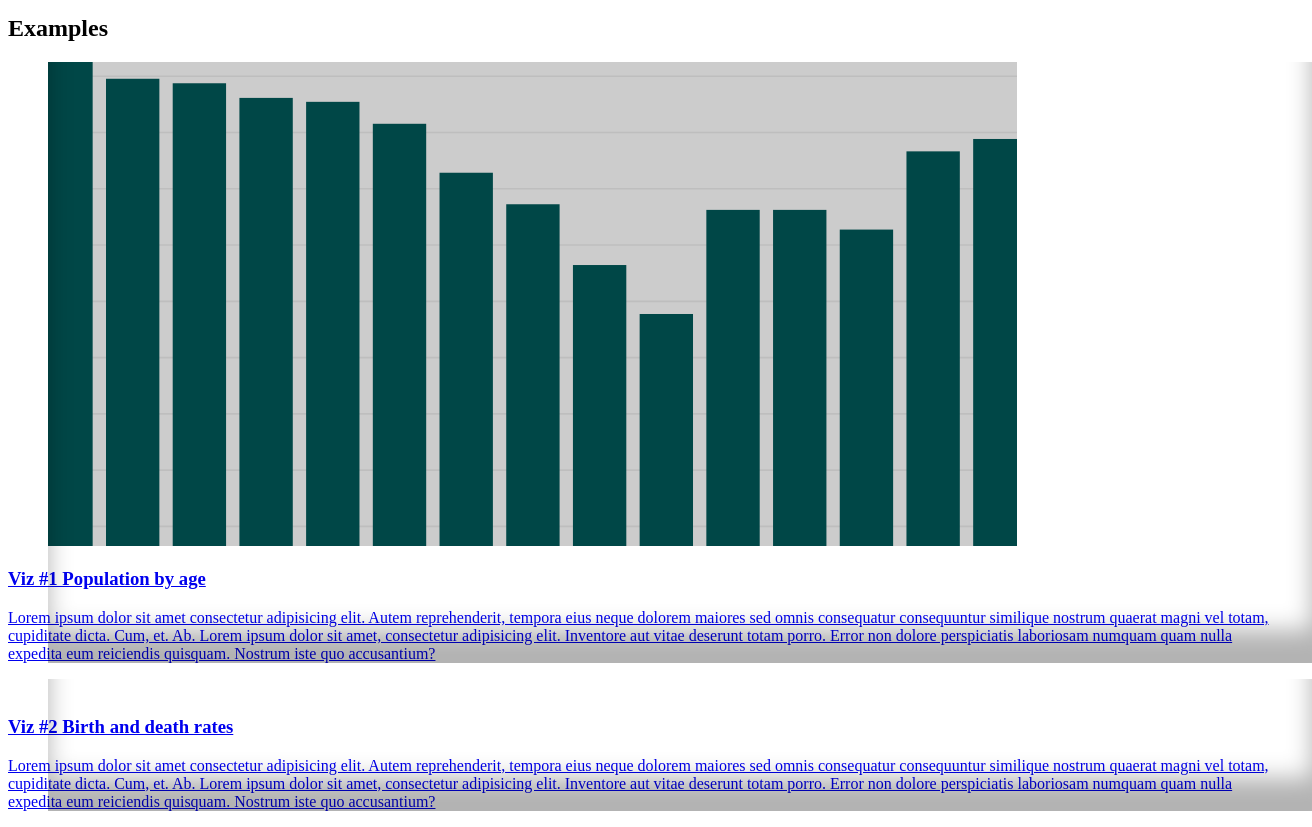
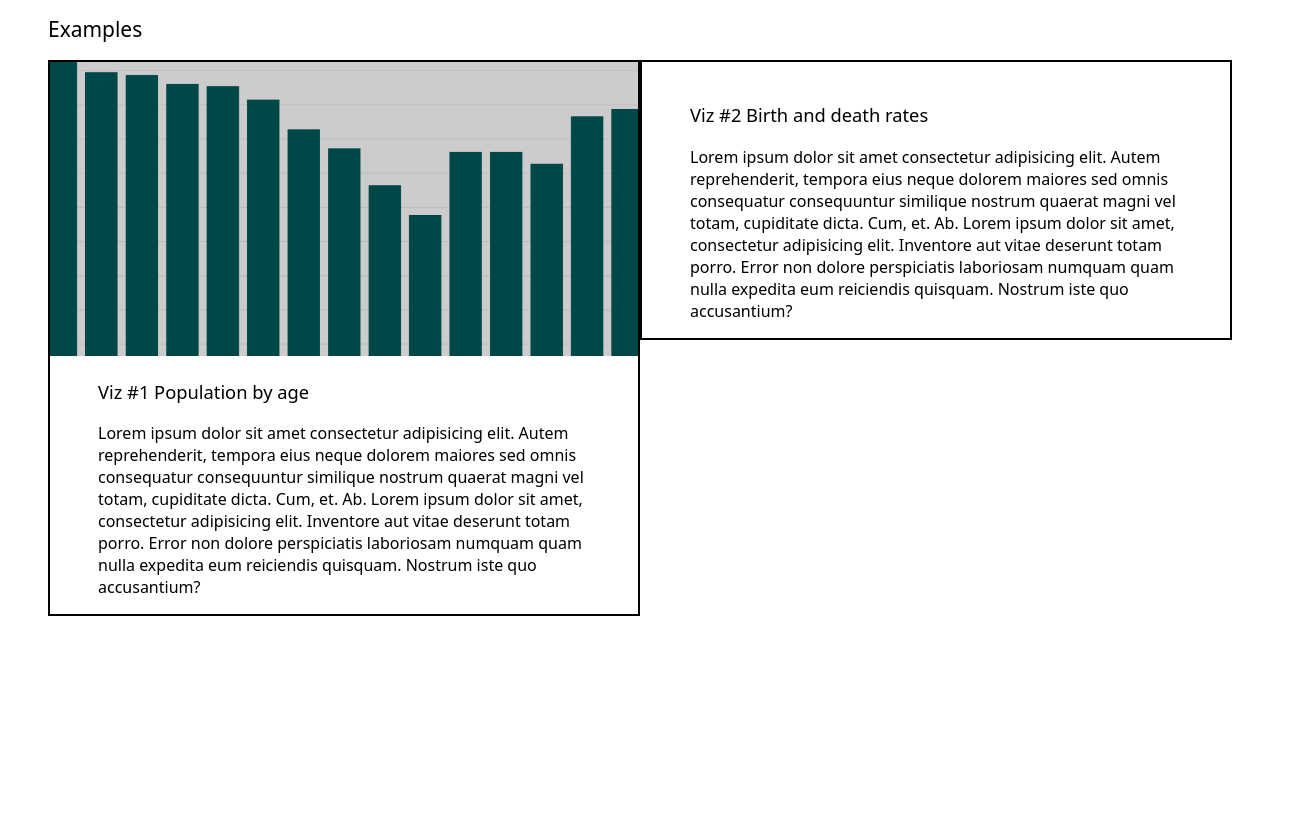
Before and after one commit to Anne-Victoria/Accessible-Data-Viz-Prototype, a website built with Vite: page index.html in a window 1280 px wide. Shown: the part 90-917 px from the top of the page, 1312 px wide, since content can reach past the window. After the commit the page ends 800 px from the top, so only its background shows below. Built offline with nearby package versions, Linux system fonts and the light colour scheme.

Commit message:
Fix start page design

```diff
--- a/index.css
+++ b/index.css
@@ -1,24 +1,47 @@
-:root {
-  --primary-color: #cfeebb;
+.background-primary {
+  background-color: var(--primary-color);
 }
 
-.background-primary {
-  background-color: var(--primary-color);
+.card {
+  margin-left: calc(-1 * var(--margin-small));
+  margin-right: calc(-1 * var(--margin-small));
+  margin-bottom: var(--margin-small);
+}
+
+.card * {
+  color: var(--text-color);
+  text-decoration: none;
+}
+
+@media all and (min-width: 550px) {
+  .card {
+    margin-left: 0;
+    margin-right: 0;
+  }
 }
 
 .clickeable-card {
   display: block;
   position: relative;
   transition: all 0.3s ease-out;
+  border-top: 2px solid var(--text-color);
+  border-bottom: 2px solid var(--text-color);
+  background-color: var(--bg-color);
+}
+
+@media all and (min-width: 550px) {
+  .clickeable-card {
+    border: 2px solid var(--text-color);
+  }
 }
 
 .clickeable-card:hover {
-  transform: translate(0, -0.5rem);
-  box-shadow: 0 0.5em 2em -1em rgba(10, 10, 10, 0.1),
-    0 0 0 1px rgba(10, 10, 10, 0.02);
+  /* transform: translate(0, -0.5rem); */
+  /* box-shadow: 0 0.5em 2em -1em rgba(10, 10, 10, 0.1), */
+  /* 0 0 0 1px rgba(10, 10, 10, 0.02); */
 }
 
-.gradient-shadow::after {
+/* .gradient-shadow::after {
   box-shadow: inset 0px -33px 25px 0 rgba(0, 0, 0, 0.3);
   content: '';
   display: block;
@@ -26,4 +49,12 @@
   position: absolute;
   top: 0;
   width: 100%;
+} */
+
+@media all and (min-width: 1000px) {
+  .cards {
+    display: flex;
+    flex-flow: row nowrap;
+    justify-content: space-between;
+  }
 }
--- a/index.html
+++ b/index.html
@@ -4,70 +4,51 @@
     <meta charset="UTF-8" />
     <meta http-equiv="X-UA-Compatible" content="IE=edge" />
     <meta name="viewport" content="width=device-width, initial-scale=1.0" />
+    <link rel="stylesheet" href="src/common/main.css" />
     <link rel="stylesheet" href="index.css" />
     <title>Accessible Data Viz Prototypes</title>
   </head>
   <body>
-    <section>
-      <div>
+    <main class="margin-small-x">
       <h1>Accessible Data Viz Prototype</h1>
-      </div>
-    </section>
-    <section>
-      <div>
       <p>Prototyping more accessible data visualiztions with d3.js</p>
       <h2>Examples</h2>
-        <div>
-          <div>
+      <div class="cards">
+        <article class="card">
           <a href="/src/population-by-age/index.html" class="clickeable-card">
-              <div>
-                <div>
             <figure class="gradient-shadow">
               <img src="assets/population-by-age-preview.png" alt="" />
             </figure>
-                </div>
-                <div>
-                  <h3>Viz #1 Population by age</h3>
-                  <p>
-                    Lorem ipsum dolor sit amet consectetur adipisicing elit.
-                    Autem reprehenderit, tempora eius neque dolorem maiores sed
-                    omnis consequatur consequuntur similique nostrum quaerat
-                    magni vel totam, cupiditate dicta. Cum, et. Ab. Lorem ipsum
-                    dolor sit amet, consectetur adipisicing elit. Inventore aut
-                    vitae deserunt totam porro. Error non dolore perspiciatis
-                    laboriosam numquam quam nulla expedita eum reiciendis
-                    quisquam. Nostrum iste quo accusantium?
+            <h3 class="margin-small-x">Viz #1 Population by age</h3>
+            <p class="margin-small-x">
+              Lorem ipsum dolor sit amet consectetur adipisicing elit. Autem
+              reprehenderit, tempora eius neque dolorem maiores sed omnis
+              consequatur consequuntur similique nostrum quaerat magni vel
+              totam, cupiditate dicta. Cum, et. Ab. Lorem ipsum dolor sit amet,
+              consectetur adipisicing elit. Inventore aut vitae deserunt totam
+              porro. Error non dolore perspiciatis laboriosam numquam quam nulla
+              expedita eum reiciendis quisquam. Nostrum iste quo accusantium?
             </p>
-                </div>
-              </div>
           </a>
-          </div>
-          <div>
+        </article>
+        <article class="card">
           <a href="/src/birth-death-rates/index.html" class="clickeable-card">
-              <div>
-                <div>
             <figure class="gradient-shadow">
               <img src="" alt="" />
             </figure>
+            <h3 class="margin-small-x">Viz #2 Birth and death rates</h3>
+            <p class="margin-small-x">
+              Lorem ipsum dolor sit amet consectetur adipisicing elit. Autem
+              reprehenderit, tempora eius neque dolorem maiores sed omnis
+              consequatur consequuntur similique nostrum quaerat magni vel
+              totam, cupiditate dicta. Cum, et. Ab. Lorem ipsum dolor sit amet,
+              consectetur adipisicing elit. Inventore aut vitae deserunt totam
+              porro. Error non dolore perspiciatis laboriosam numquam quam nulla
+              expedita eum reiciendis quisquam. Nostrum iste quo accusantium?
+            </p>
+          </a>
+        </article>
       </div>
-                <div>
-                  <h3>Viz #2 Birth and death rates</h3>
-                  <p>
-                    Lorem ipsum dolor sit amet consectetur adipisicing elit.
-                    Autem reprehenderit, tempora eius neque dolorem maiores sed
-                    omnis consequatur consequuntur similique nostrum quaerat
-                    magni vel totam, cupiditate dicta. Cum, et. Ab. Lorem ipsum
-                    dolor sit amet, consectetur adipisicing elit. Inventore aut
-                    vitae deserunt totam porro. Error non dolore perspiciatis
-                    laboriosam numquam quam nulla expedita eum reiciendis
-                    quisquam. Nostrum iste quo accusantium?
-                  </p>
-                </div>
-              </div>
-            </a>
-          </div>
-        </div>
-      </div>
-    </section>
+    </main>
   </body>
 </html>
--- a/src/common/main.css
+++ b/src/common/main.css
@@ -8,6 +8,11 @@ html {
 *:before,
 *:after {
   box-sizing: inherit;
+}
+
+body,
+figure {
+  margin: 0;
 }
 
 body,
@@ -29,7 +34,7 @@ ul {
 }
 
 img {
-  max-width: 100%;
+  width: 100%;
   height: auto;
 }
 
@@ -57,12 +62,30 @@ small {
   font-size: 0.8736em;
 }
 
+/* Variables */
+
+:root {
+  --bg-color: #ffffff;
+  --bg-alternative-color: #eeeeee;
+  --light-color: #cccccc;
+  --text-color: #000000;
+  --primary-color: #cfeebb;
+
+  --margin-small: 1rem;
+}
+
+@media all and (min-width: 550px) {
+  :root {
+    --margin-small: 3rem;
+  }
+}
+
 /* Utilities */
 .skip-link {
   position: absolute;
   left: -10000px;
-  background-color: #ffffff;
-  border: 2px solid #000000;
+  background-color: var(--bg-color);
+  border: 2px solid var(--text-color);
   padding: 1rem;
 }
 
@@ -70,12 +93,17 @@ small {
   left: 0;
 }
 
+.margin-small-x {
+  margin-left: var(--margin-small);
+  margin-right: var(--margin-small);
+}
+
 /* Specific styles */
 
 .viz-container {
-  border-top: 1px solid #cccccc;
-  border-bottom: 1px solid #cccccc;
-  background-color: #eeeeee;
+  border-top: 1px solid var(--light-color);
+  border-bottom: 1px solid var(--light-color);
+  background-color: var(--bg-alternative-color);
   overflow: auto;
 }
 
@@ -90,7 +118,7 @@ small {
 
 svg text {
   font-size: 1rem;
-  color: #000000;
+  color: var(--text-color);
 }
 
 .axis-label {
```
Lines whose indentation alone changed are shown as unchanged.
